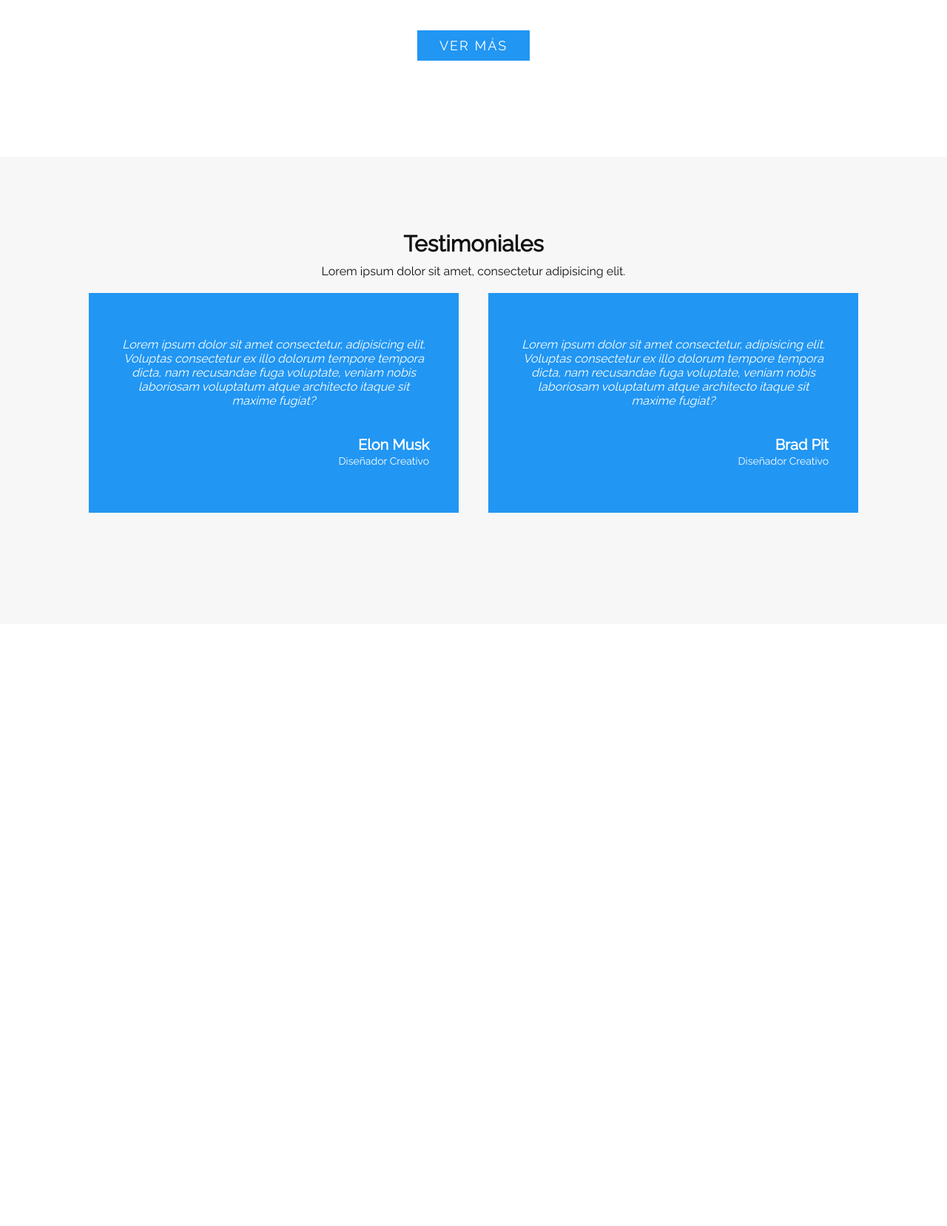
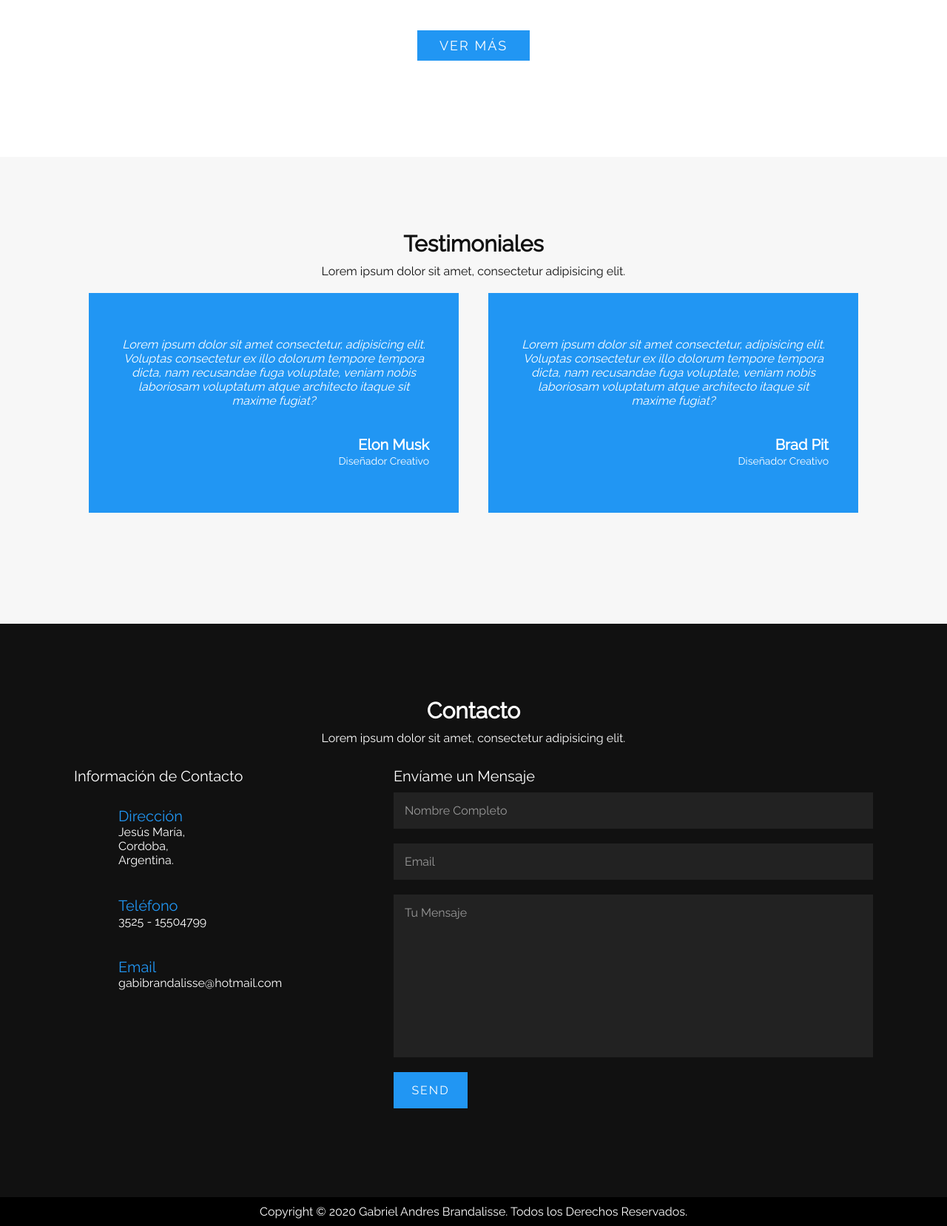
Before and after one commit to gabrandalisse/portfolio, a PHP site: page / in a window 1280 px wide. Shown: the part 3520-5177 px from the top of the page at 74% size. Before the commit the page ends 4213 px from the top, so only its background shows below. Run offline with PHP 8.4, Linux system fonts and the light colour scheme; some libraries are stand-ins or nearby versions.

Commit message:
Base finished

```diff
--- a/css/index.css
+++ b/css/index.css
@@ -5,6 +5,7 @@
     padding: 0;
     box-sizing: border-box;
     font-family: 'Raleway', sans-serif;
+    scroll-behavior: smooth;
 }
 
 header {
@@ -237,3 +238,238 @@ img {
     font-size: 14px;
     font-weight: 400;
 }
+
+/* CONTACT */
+
+.contact {
+    background: #111;
+}
+
+.formBx {
+    min-width: 60%;
+}
+
+.formBx form {
+    display: flex;
+    flex-direction: column;
+}
+
+.formBx form h3,
+.contactInfo h3 {
+    color: #fff;
+    font-size: 20px;
+    font-weight: 500;
+    margin-bottom: 10px;
+}
+
+.formBx form input,
+.formBx form textarea {
+   margin-bottom: 20px;
+   padding: 15px;
+   font-size: 16px;
+   background: #222;
+   border: none;
+   outline: none;
+   color: #fff;
+   resize: none;
+}
+
+.formBx form textarea {
+    min-height: 200px;
+}
+
+.formBx form input::placeholder,
+.formBx form textarea::placeholder {
+    color: #999;
+}
+
+.formBx form input[type="submit"] {
+    max-width: 100px;
+    background: #2196f3;
+    cursor: pointer;
+    text-transform: uppercase;
+    letter-spacing: 2px;
+}
+
+.contactInfo {
+    min-width: 40%;
+}
+
+.contactInfoBx {
+    position: relative;
+}
+
+.contactInfoBx .box {
+    position: relative;
+    padding: 20px 0;
+    display: flex;
+}
+
+.contactInfoBx .box .icon {
+   min-width: 40px;
+   padding-top: 4px;
+    color: #fff;
+    display: flex;
+    justify-content: center;
+    align-items: flex-start;
+    font-size: 24px;
+}
+
+.contactInfoBx .box .text {
+    display: flex;
+    margin-left: 20px;
+    font-size: 16px;
+    color: #fff;
+    flex-direction: column;
+    font-weight: 300;
+}
+
+.contactInfoBx .box .text h3 {
+    font-weight: 500;
+    color: #2196f3;
+    margin-bottom: 0;
+}
+
+/* COPYRIGHT */
+
+.copyright {
+    background: #000;
+    color: #fff;
+    text-align: center;
+    padding: 10px;
+}
+
+/* RESPONSIVE */
+
+@media ( max-width: 991px ) {
+    header,
+    header.sticky {
+        padding: 20px 50px;
+        z-index: 1000;
+    }
+
+    .menu {
+        position: fixed;
+        top: 69px;
+        left: -100%;
+        display: block;
+        padding: 100px 50px;
+        text-align: center;
+        width: 100%;
+        height: 100vh;
+        background: #fff;
+        transition: 0.5s;
+        z-index: 999;
+        border-top: 1px solid rgba(0, 0, 0, 0.2);
+    }
+
+    .menu.active {
+        left: 0;
+    }
+
+    header ul li a {
+        color: #111;
+        font-size: 24px;
+        margin: 10px;
+    }
+
+    .toggle {
+        width: 40px;
+        height: 40px;
+        background: url("../img/menu.png");
+        background-position: center;
+        background-repeat: no-repeat;
+        background-size: 30px;
+        cursor: pointer;
+    }
+
+    .toggle.active {
+        width: 40px;
+        height: 40px;
+        background: url("../img/close.png");
+        background-position: center;
+        background-repeat: no-repeat;
+        background-size: 25px;
+        cursor: pointer;
+    }
+
+    header.sticky .toggle {
+        filter: invert(1);
+    }
+
+    section {
+        padding: 100px 50px;
+    }
+
+    .banner {
+        padding: 150px 50px 100px;
+    }
+
+    .banner h2 {
+        font-size: 1.5em;
+    }
+
+    .banner h3 {
+        font-size: 1em;
+    }
+
+    .btn {
+        margin-top: 10px;
+        padding: 10px 20px;
+        font-size: 16px;
+    }
+
+    .heading h2 {
+        font-size: 24px;
+    }
+
+    .contentBx h3 {
+        font-size: 20px;
+    }
+
+    .content {
+        flex-direction: column;
+    }
+
+    .w50 {
+        margin-bottom: 20px;
+    }
+
+    .services .content .servicesBx {
+        margin: 10px;
+    }
+
+    .work .content .workBx {
+        width: 100%;
+        padding: 10px;
+    }
+
+    .testimonial .content .testimonialBx {
+        max-width: calc(100% - 20px);
+        padding: 40px 20px;
+        margin: 10px;
+    }
+
+    .testimonial .content .testimonialBx h3 {
+        margin-top: 20px;
+    }
+
+    .contactInfo {
+        margin: 20px 0;
+    }
+}
+
+@media ( max-width: 600px ) {
+    header,
+    header.sticky {
+        padding: 20px 20px;
+    }
+
+    .banner {
+        padding: 150px 20px 100px;
+    }
+
+    section {
+        padding: 100px 20px;
+    }
+}
--- a/index.html
+++ b/index.html
@@ -128,7 +122,7 @@
         </div>
     </section>
 
-    <section class="testimonial">
+    <section class="testimonial" id="testimonial">
         <div class="heading">
             <h2>Testimoniales</h2>
             <p>Lorem ipsum dolor sit amet, consectetur adipisicing elit.</p>
@@ -148,13 +142,82 @@
         </div>
     </section>
 
+    <section class="contact" id="contact">
+        <div class="heading white">
+            <h2>Contacto</h2>
+            <p>Lorem ipsum dolor sit amet, consectetur adipisicing elit.</p>
+        </div>
+        <div class="content">
+            <div class="contactInfo">
+                <h3>Información de Contacto</h3>
+                <div class="contactInfoBx">
+
+                    <div class="box">
+                        <div class="icon">
+                            <span class="iconify" data-icon="mdi:map-marker-outline" data-inline="false"></span>
+                        </div>
+                        <div class="text">
+                            <h3>Dirección</h3>
+                            <p>Jesús María,<br>Cordoba, <br>Argentina.</p>
+                        </div>
+                    </div>
+
+                    <div class="box">
+                        <div class="icon">
+                            <span class="iconify" data-icon="mdi:cellphone-basic" data-inline="false"></span>
+                        </div>
+                        <div class="text">
+                            <h3>Teléfono</h3>
+                            <p>3525 - 15504799</p>
+                        </div>
+                    </div>
+
+                    <div class="box">
+                        <div class="icon">
+                            <span class="iconify" data-icon="mdi:email-outline" data-inline="false"></span>
+                        </div>
+                        <div class="text">
+                            <h3>Email</h3>
+                            <p>gabibrandalisse@hotmail.com</p>
+                        </div>
+                    </div>
+
+                </div>
+            </div> <!-- .contactInfo -->
+
+            <div class="formBx">
+                <form>
+                    <h3>Envíame un Mensaje</h3>
+                    <input type="text" name="name" placeholder="Nombre Completo">
+                    <input type="email" name="email" placeholder="Email">
+                    <textarea name="msg" id="" cols="30" rows="10" placeholder="Tu Mensaje"></textarea>
+                    <input type="submit" name="submit"  value="Send">
+                </form>
+            </div>
+
+        </div> <!-- .content -->
+    </section>
+
+    <div class="copyright">
+        <p>Copyright &copy; 2020 Gabriel Andres Brandalisse. Todos los Derechos Reservados.</p>
+    </div>
+
 
     <script type="text/javascript">
         window.addEventListener("scroll", function(){
             var header = document.querySelector("header");
             header.classList.toggle("sticky", window.scrollY > 0);
         });
+
+        function toggleMenu() {
+            var menuToggle = document.querySelector(".toggle");
+            var menu = document.querySelector(".menu");
+            menuToggle.classList.toggle("active");
+            menu.classList.toggle("active");
+        }
     </script>
+    <!-- Iconify (Material Design Icons) -->
+    <script src="https://code.iconify.design/1/1.0.7/iconify.min.js"></script>
     <script src="./js/index.js"></script>
 </body>
 </html>
```
Also changed, not shown: other parts of index.html (+14 -20 lines), 1 other file.
